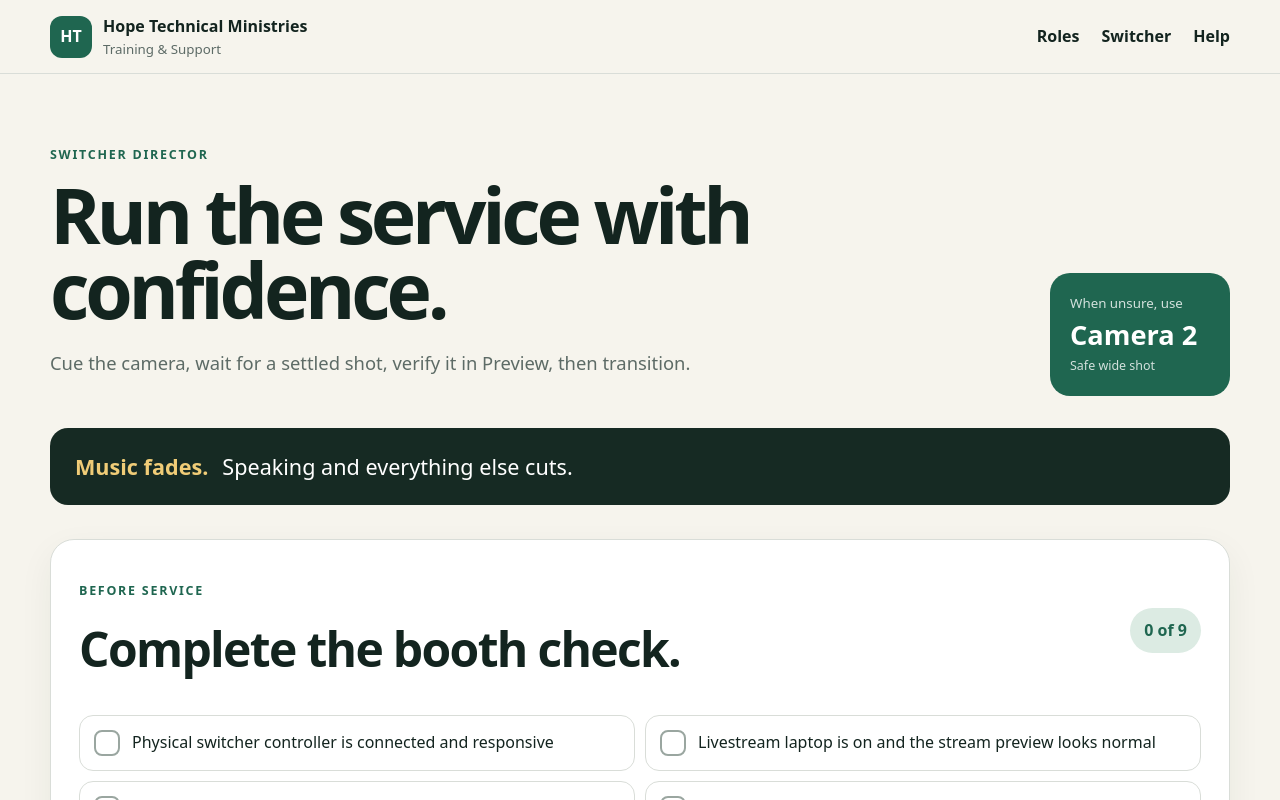
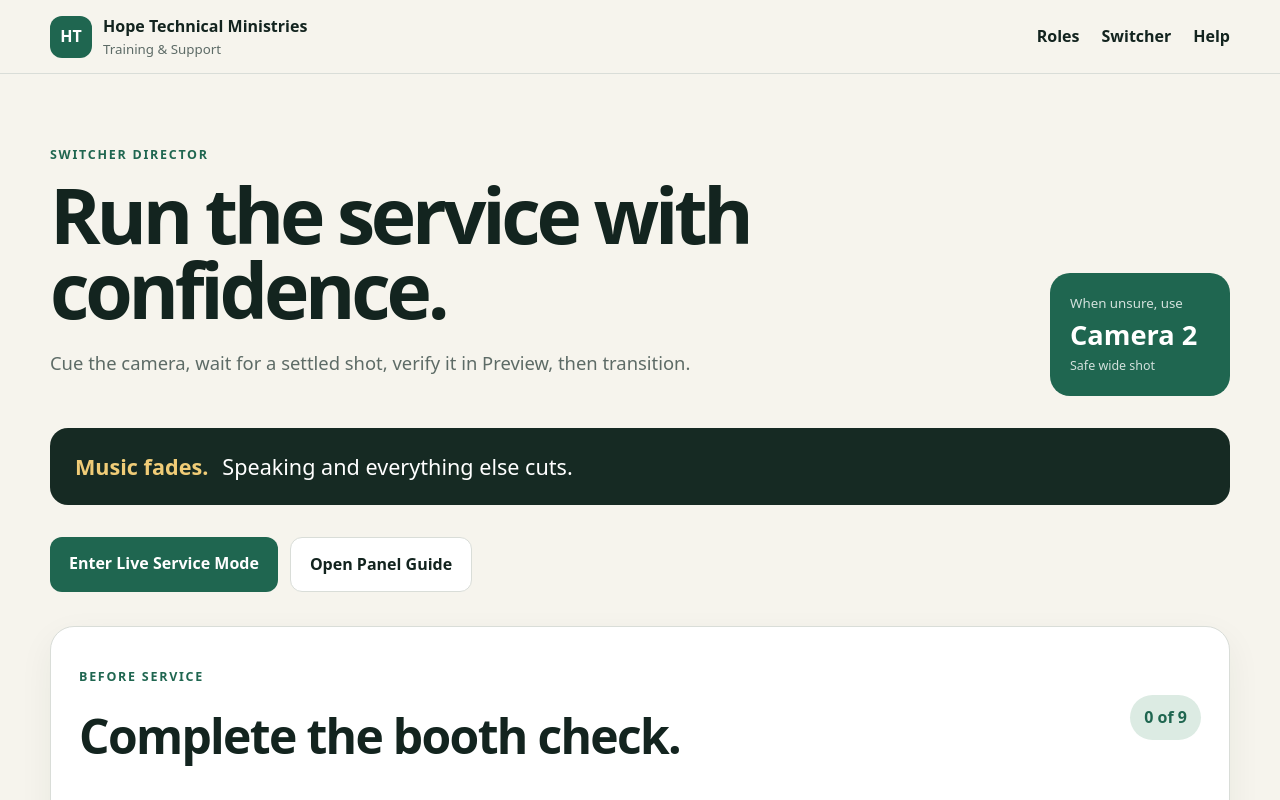
Before and after one commit to skramer00/Hope-tech, a Next.js app: page /switcher in a window 1280 px wide. Shown: the top 800 px of the page. Built offline with nearby package versions, Linux system fonts and the light colour scheme.

Commit message:
Link switcher guide to live service mode

```diff
--- a/src/app/switcher/page.tsx
+++ b/src/app/switcher/page.tsx
@@ -28,6 +28,7 @@ export default function SwitcherPage() {
  return <div className="wrap section">
   <div className="page-heading"><div><p className="eyebrow">Switcher Director</p><h1>Run the service with confidence.</h1><p className="lead">Cue the camera, wait for a settled shot, verify it in Preview, then transition.</p></div><div className="safe-shot"><small>When unsure, use</small><strong>Camera 2</strong><span>Safe wide shot</span></div></div>
   <div className="rule-banner"><strong>Music fades.</strong><span>Speaking and everything else cuts.</span></div>
+  <div className="button-row"><Link className="button primary" href="/switcher/live">Enter Live Service Mode</Link><Link className="button secondary" href="/switcher/panel">Open Panel Guide</Link></div>
 
   <PreServiceChecklist />
 
```
